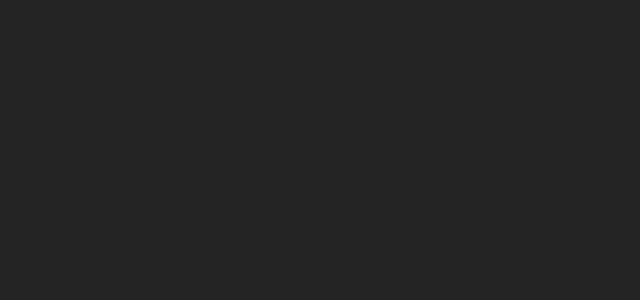
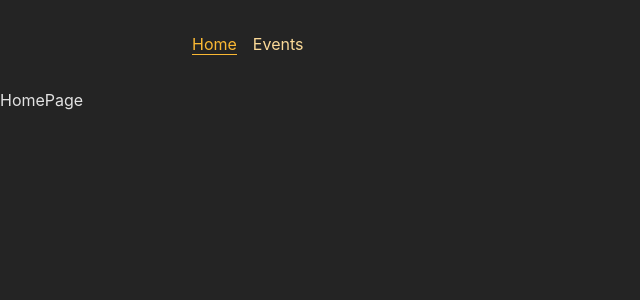
Before and after one commit to Ojfirst/events.app, a React (Vite) app in the folder FRONTEND/: page / in a window 1280 px wide. Shown: the top 300 px of the page, without its empty margins (0-640 px from the left). Built offline with nearby package versions, Linux system fonts and the light colour scheme.

Commit message:
Define route path and add link to main navigation bar

```diff
--- a/FRONTEND/src/App.jsx
+++ b/FRONTEND/src/App.jsx
@@ -1,17 +1,38 @@
-// Challenge / Exercise
+import React, { Fragment } from 'react';
+import { createBrowserRouter, RouterProvider } from 'react-router';
 
-// 1. Add five new (dummy) page components (content can be simple <h1> elements)
-//    - HomePage
-//    - EventsPage
-//    - EventDetailPage
-//    - NewEventPage
-//    - EditEventPage
-// 2. Add routing & route definitions for these five pages
-//    - / => HomePage
-//    - /events => EventsPage
-//    - /events/<some-id> => EventDetailPage
-//    - /events/new => NewEventPage
-//    - /events/<some-id>/edit => EditEventPage
+import RootLayer from './components/RootLayer';
+import HomePage from './routes/Home';
+import EventPage from './routes/event/EventPage';
+import EventDetailPage from './routes/event/EventDetailPage';
+import NewEventPage from './routes/event/NewEventPage';
+import EditEventPage from './routes/event/EditEventPage';
+
+const router = createBrowserRouter([
+	{
+		path: '/',
+		element: <RootLayer />,
+		children: [
+			{ index: true, element: <HomePage /> },
+			{ path: 'events', element: <EventPage /> },
+			{ path: 'events/:eventId', element: <EventDetailPage /> },
+			{ path: 'events/new', element: <NewEventPage /> },
+			{ path: 'events/:eventId/edit', element: <EditEventPage /> },
+		],
+	},
+]);
+
+const App = () => {
+	return (
+		<Fragment>
+			<RouterProvider router={router} />
+		</Fragment>
+	);
+};
+
+export default App;
+
+
 // 3. Add a root layout that adds the <MainNavigation> component above all page components
 // 4. Add properly working links to the MainNavigation
 // 5. Ensure that the links in MainNavigation receive an "active" class when active
@@ -19,9 +40,3 @@
 //    Every list item should include a link to the respective EventDetailPage
 // 7. Output the ID of the selected event on the EventDetailPage
 // BONUS: Add another (nested) layout route that adds the <EventNavigation> component above all /events... page components
-
-function App() {
-  return <div></div>;
-}
-
-export default App;
--- a/FRONTEND/src/components/MainNavigation.jsx
+++ b/FRONTEND/src/components/MainNavigation.jsx
@@ -1,3 +1,4 @@
+import { NavLink } from 'react-router';
 import classes from './MainNavigation.module.css';
 
 function MainNavigation() {
@@ -6,10 +7,22 @@ function MainNavigation() {
 			<nav>
 				<ul className={classes.list}>
 					<li>
-            <a>Home</a>
+						<NavLink
+							to={'/'}
+							className={({ isActive }) =>
+								isActive ? classes.active : undefined
+							}>
+							Home
+						</NavLink>
 					</li>
 					<li>
-            <a>Events</a>
+						<NavLink
+							to={'events'}
+							className={({ isActive }) =>
+								isActive ? classes.active : undefined
+							}>
+							Events
+						</NavLink>
 					</li>
 				</ul>
 			</nav>
--- a/FRONTEND/src/components/MainNavigation.module.css
+++ b/FRONTEND/src/components/MainNavigation.module.css
@@ -19,4 +19,5 @@
 .list a:hover,
 .list a.active {
   color: var(--color-primary-800);
+  border-bottom: 1px solid var(--color-primary-800);
 }
--- /dev/null
+++ b/FRONTEND/src/components/RootLayer.jsx
@@ -0,0 +1,18 @@
+import React from 'react';
+import { Outlet } from 'react-router';
+
+import MainNavigation from './MainNavigation';
+
+const RootLayer = () => {
+  return (
+    <>
+      <MainNavigation />
+      <main>
+        <Outlet />
+      </main>
+
+    </>
+  )
+}
+
+export default RootLayer
--- /dev/null
+++ b/FRONTEND/src/routes/event/EditEventPage.jsx
@@ -0,0 +1,9 @@
+import React from 'react'
+
+const EditEventPage = () => {
+  return (
+    <div>EditEventPage</div>
+  )
+}
+
+export default EditEventPage
--- /dev/null
+++ b/FRONTEND/src/routes/event/EventDetailPage.jsx
@@ -0,0 +1,10 @@
+import React from 'react';
+import { useParams } from 'react-router';
+
+const EventDetailPage = () => {
+	const params = useParams();
+
+	return <div>{params.eventId}</div>;
+};
+
+export default EventDetailPage;
```
Also changed, not shown: FRONTEND/src/routes/EventDetailPage.jsx (deleted, +0 -9 lines), FRONTEND/src/routes/EditEventPage.jsx (deleted), FRONTEND/src/routes/event/EventPage.jsx (renamed from FRONTEND/src/routes/EventPage.jsx), FRONTEND/src/routes/event/NewEventPage.jsx (renamed from FRONTEND/src/routes/NewEventPage.jsx). Lines whose indentation alone changed are shown as unchanged.
